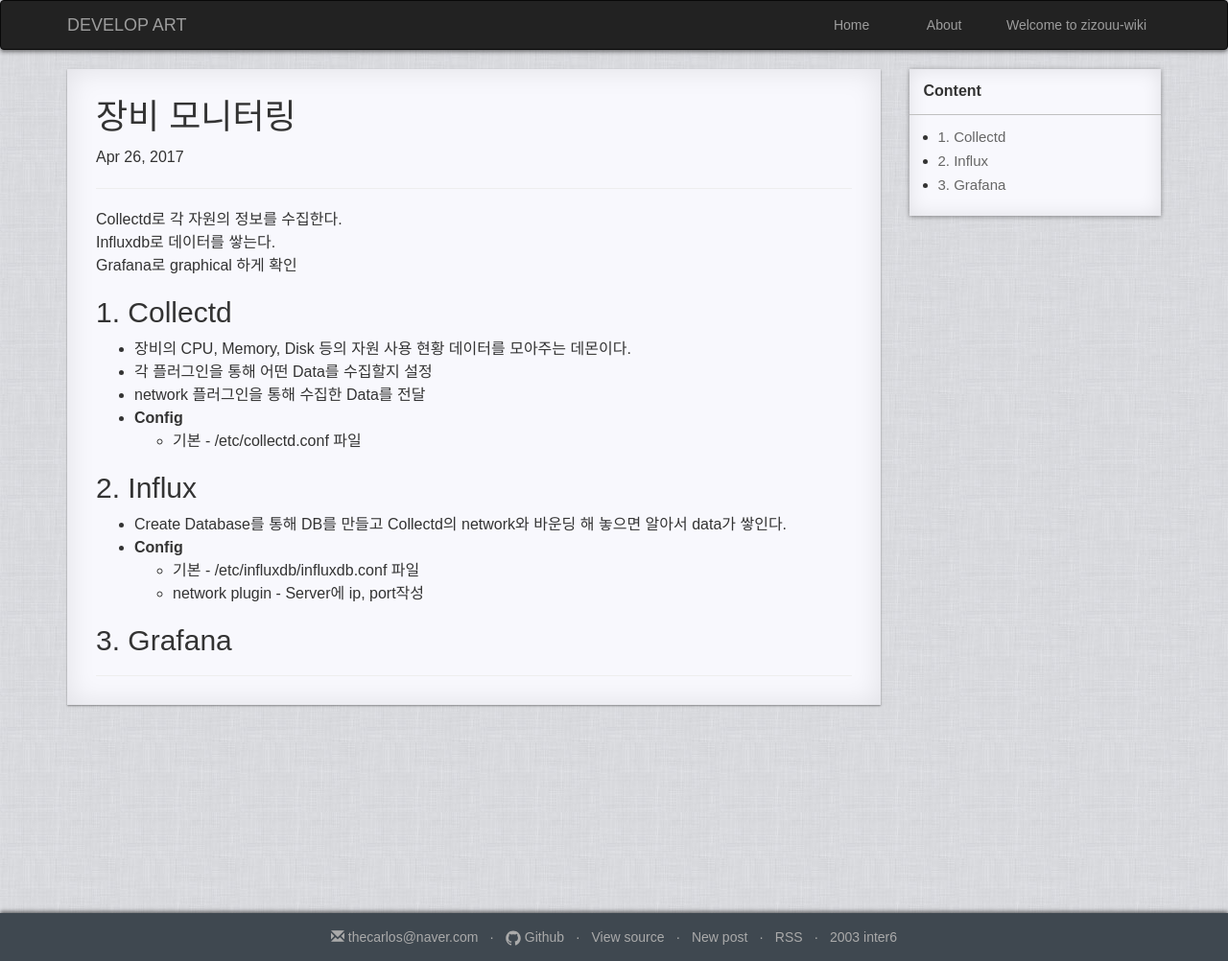
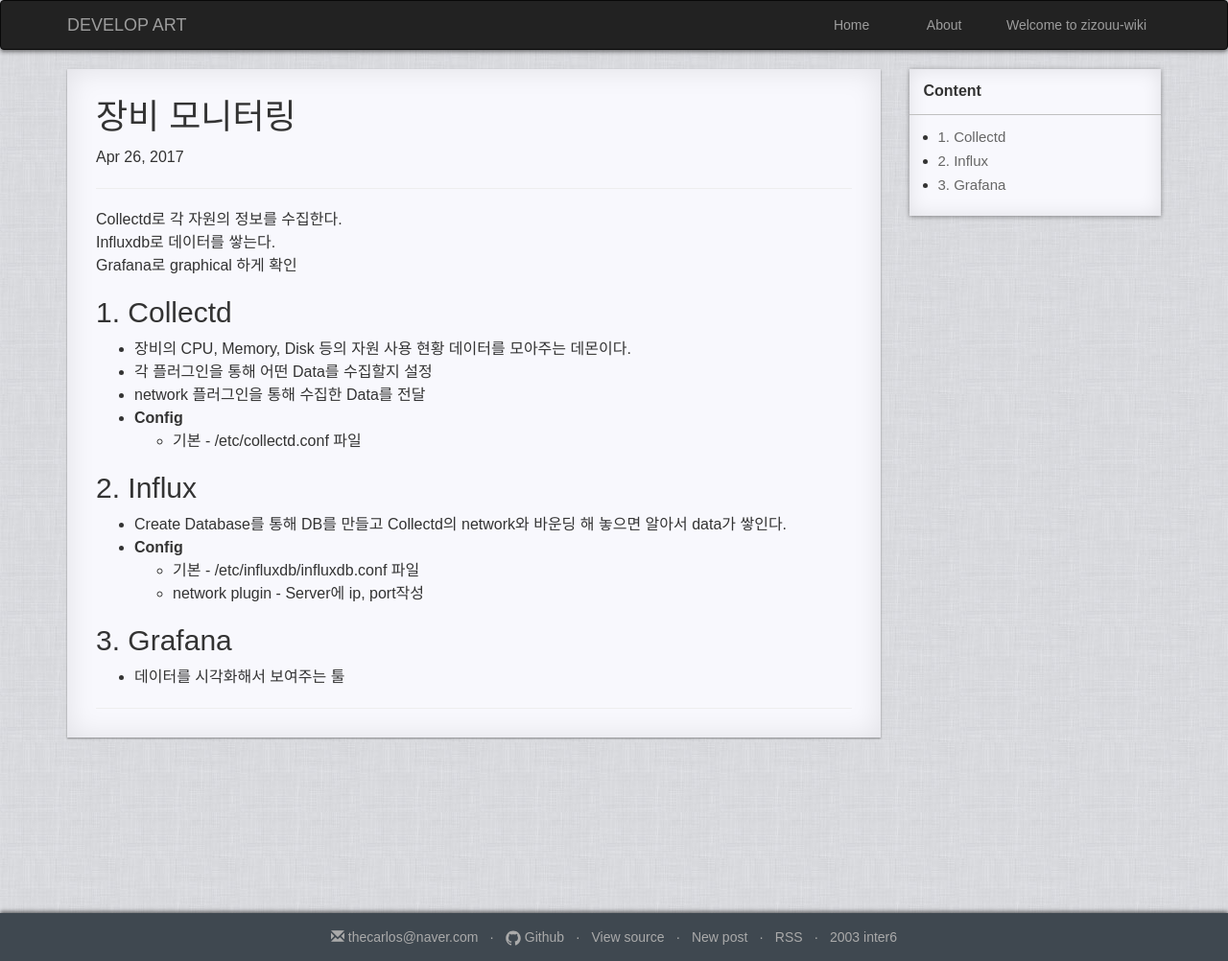
Before and after one commit to zizouu/zizouu.github.io, a Jekyll site: the page built from _posts/monitoring/2017-04-26-device-monitoring.md, in a window 1280 px wide. Shown: the whole page at 96% size. Built offline with Jekyll 4.4.1, drawn with Linux system fonts in a browser that asks for light colours.

Commit message:
update monitoring grafana

```diff
--- a/_posts/monitoring/2017-04-26-device-monitoring.md
+++ b/_posts/monitoring/2017-04-26-device-monitoring.md
@@ -17,12 +17,13 @@ Grafana로 graphical 하게 확인<br>
 - 각 플러그인을 통해 어떤 Data를 수집할지 설정
 - network 플러그인을 통해 수집한 Data를 전달
 - **Config**
-    * 기본 - /etc/collectd.conf 파일
+    - 기본 - /etc/collectd.conf 파일
 
 ## 2. Influx
-* Create Database를 통해 DB를 만들고 Collectd의 network와 바운딩 해 놓으면 알아서 data가 쌓인다.
-* **Config**
-    * 기본 - /etc/influxdb/influxdb.conf 파일
-    * network plugin - Server에 ip, port작성
+- Create Database를 통해 DB를 만들고 Collectd의 network와 바운딩 해 놓으면 알아서 data가 쌓인다.
+- **Config**
+    - 기본 - /etc/influxdb/influxdb.conf 파일
+    - network plugin - Server에 ip, port작성
 
 ## 3. Grafana
+- 데이터를 시각화해서 보여주는 툴
```
